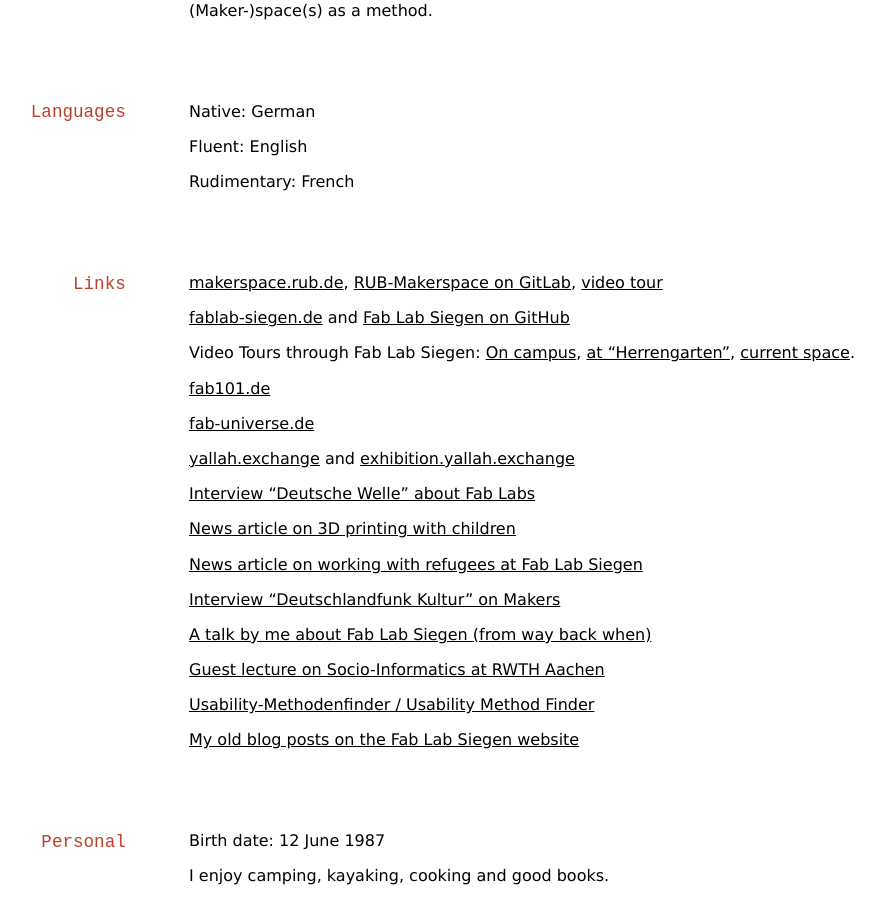
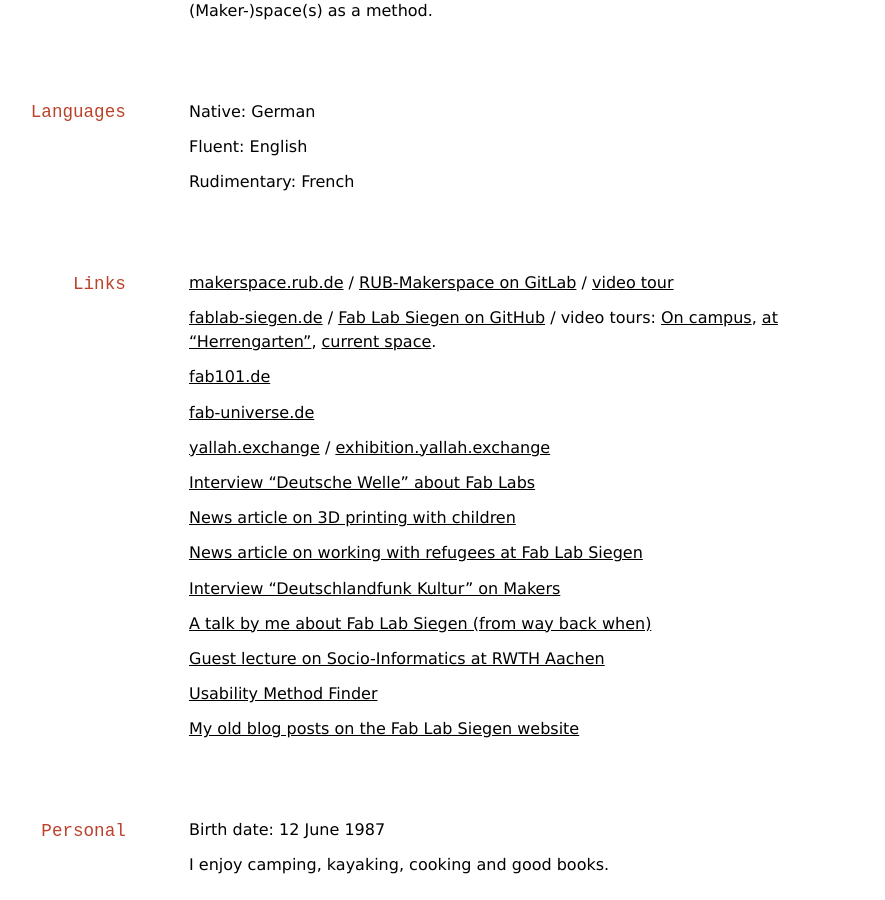
Before and after one commit to oliverstickel/oliverstickel.github.io, a Jekyll site: the page built from index.md, in a window 1280 px wide and 900 px high, scrolled down 5216 px. Shown: the whole window, without its empty margins (143-1028 px from the left). Built offline with Jekyll 4.4.1, drawn with Linux system fonts in a browser that asks for light colours; nearby versions of some CDN libraries; a style sheet for code colours, icons or effects is not loaded.

Commit message:
Update index.md

```diff
--- a/index.md
+++ b/index.md
@@ -166,17 +166,15 @@ Rudimentary:  French
 
 ## Links
 
-[makerspace.rub.de](https://makerspace.rub.de), [RUB-Makerspace on GitLab](https://git.noc.ruhr-uni-bochum.de/makerspace/), [video tour](https://www.youtube.com/watch?v=N0KiLeKibaY)
+[makerspace.rub.de](https://makerspace.rub.de) / [RUB-Makerspace on GitLab](https://git.noc.ruhr-uni-bochum.de/makerspace/) / [video tour](https://www.youtube.com/watch?v=N0KiLeKibaY)
 
-[fablab-siegen.de](https://fablab-siegen.de) and [Fab Lab Siegen on GitHub](https://github.com/orgs/FabLabSiegen)
-
-Video Tours through Fab Lab Siegen: [On campus](https://www.youtube.com/watch?v=A6xB28BSVdM), [at "Herrengarten"](https://www.youtube.com/shorts/nVQs8ky4XDs), [current space](https://www.youtube.com/watch?v=sX62ZnqTbbc).
+[fablab-siegen.de](https://fablab-siegen.de) / [Fab Lab Siegen on GitHub](https://github.com/orgs/FabLabSiegen) / video tours: [On campus](https://www.youtube.com/watch?v=A6xB28BSVdM), [at "Herrengarten"](https://www.youtube.com/shorts/nVQs8ky4XDs), [current space](https://www.youtube.com/watch?v=sX62ZnqTbbc).
 
 [fab101.de](https://fab101.de)
 
 [fab-universe.de](https://fab-universe.de)
 
-[yallah.exchange](https://yallah.exchange) and [exhibition.yallah.exchange](https://exhibition.yallah.exchange)
+[yallah.exchange](https://yallah.exchange) / [exhibition.yallah.exchange](https://exhibition.yallah.exchange)
 
 [Interview "Deutsche Welle" about Fab Labs](https://www.dw.com/de/fablab-gemeinsam-t%C3%BCftelts-sich-leichter/a-49714943)
 
@@ -190,7 +188,7 @@ Video Tours through Fab Lab Siegen: [On campus](https://www.youtube.com/watch?v=
 
 [Guest lecture on Socio-Informatics at RWTH Aachen](https://podcasts.apple.com/de/podcast/12-socio-informatiks-oliver-stickel/id1374020313?i=1000416862043&l=en)
 
-[Usability-Methodenfinder / Usability Method Finder](https://www.usability-siegen.de/)
+[Usability Method Finder](https://www.usability-siegen.de/)
 
 [My old blog posts on the Fab Lab Siegen website](https://fablab-siegen.de/author/oliver_dummy/)
 
```
